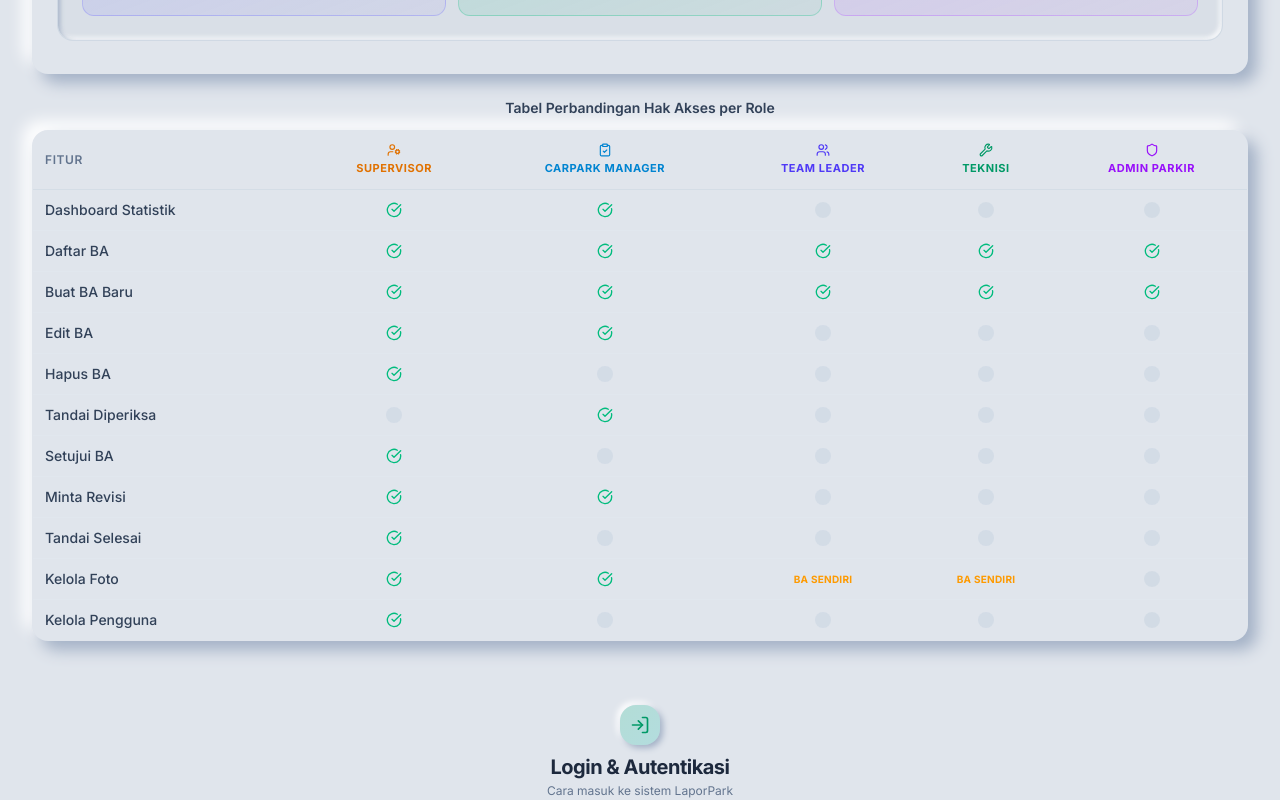
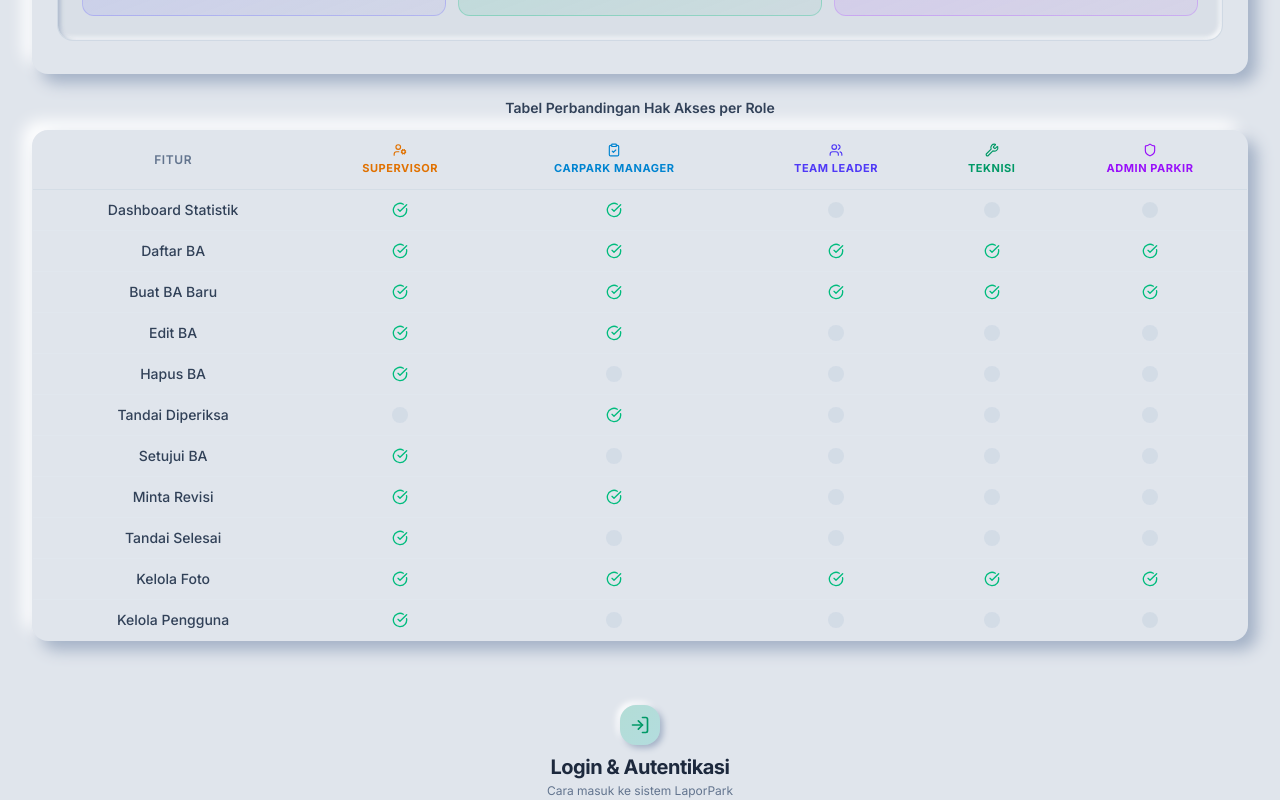
Before and after one commit to protonhuman/Laporpark, a Next.js app: page /manual in a window 1280 px wide. Shown: the part 2240-3040 px from the top of the page. Built offline with nearby package versions, Linux system fonts and the light colour scheme.

Commit message:
fix(manual): center kolom Fitur, seragamkan ikon Kelola Foto, dan perbarui teks revisi CPM

```diff
--- a/src/app/manual/page.tsx
+++ b/src/app/manual/page.tsx
@@ -142,7 +142,7 @@ const ROLES = [
     approveBA: false,
     reviseBA: false,
     finishBA: false,
-    managePhotos: "own",
+    managePhotos: true,
     manageUsers: false,
     initialStatus: "Menunggu Review",
   },
@@ -168,7 +168,7 @@ const ROLES = [
     approveBA: false,
     reviseBA: false,
     finishBA: false,
-    managePhotos: "own",
+    managePhotos: true,
     manageUsers: false,
     initialStatus: "Menunggu Review",
   },
@@ -194,7 +194,7 @@ const ROLES = [
     approveBA: false,
     reviseBA: false,
     finishBA: false,
-    managePhotos: false,
+    managePhotos: true,
     manageUsers: false,
     initialStatus: "Menunggu Review",
   },
@@ -295,8 +295,7 @@ const FORM_FIELDS = [
    ───────────────────────────────────────────── */
 
 function PermIcon({ val }: { val: boolean | string }) {
-  if (val === true) return <CheckCircle className="w-4 h-4 text-emerald-500" />;
-  if (val === "own") return <span className="text-[10px] font-bold text-amber-500 uppercase tracking-wide">BA sendiri</span>;
+  if (val === true || val === "own") return <CheckCircle className="w-4 h-4 text-emerald-500" />;
   return <span className="w-4 h-4 rounded-full bg-slate-300/60 dark:bg-white/10 block" />;
 }
 
@@ -614,7 +613,7 @@ export default function ManualBookPage() {
             <table className="w-full text-xs sm:text-sm min-w-[750px]">
               <thead>
                 <tr className="border-b border-slate-300/50 dark:border-white/[0.08] print:border-slate-300">
-                  <th className="px-3 py-3 text-xs font-semibold text-slate-500 uppercase tracking-wider text-left print:text-slate-700">Fitur</th>
+                  <th className="px-3 py-3 text-xs font-semibold text-slate-500 uppercase tracking-wider text-center print:text-slate-700">Fitur</th>
                   {BRANCH_ROLES.map((r) => (
                     <th key={r.key} className={`px-2.5 py-3 text-[11px] font-bold uppercase tracking-wider text-center ${r.text}`}>
                       <div className="flex flex-col items-center gap-0.5">
@@ -640,7 +639,7 @@ export default function ManualBookPage() {
                   { label: "Kelola Pengguna", field: "manageUsers" },
                 ].map((row) => (
                   <tr key={row.label} className="hover:bg-white/30 dark:hover:bg-white/[0.02]">
-                    <td className="px-3 py-2.5 font-medium text-slate-700 dark:text-slate-200 whitespace-nowrap print:text-black">{row.label}</td>
+                    <td className="px-3 py-2.5 font-medium text-slate-700 dark:text-slate-200 whitespace-nowrap text-center print:text-black">{row.label}</td>
                     {BRANCH_ROLES.map((r) => (
                       <td key={r.key} className="px-2.5 py-2.5 text-center">
                         <div className="flex justify-center">
@@ -929,7 +928,7 @@ export default function ManualBookPage() {
           {/* Revision branch */}
           <div className="flex items-center justify-center mt-4 gap-2">
             <div className="px-3 py-1.5 rounded-lg bg-orange-500/15 border border-orange-500/30 text-orange-600 dark:text-orange-400 text-xs font-semibold">
-              ↩️ Revisi — dikembalikan oleh CM atau SPV untuk diperbaiki
+              ↩️ Revisi — dikembalikan oleh CPM atau SPV untuk diperbaiki
             </div>
           </div>
         </div>
```
